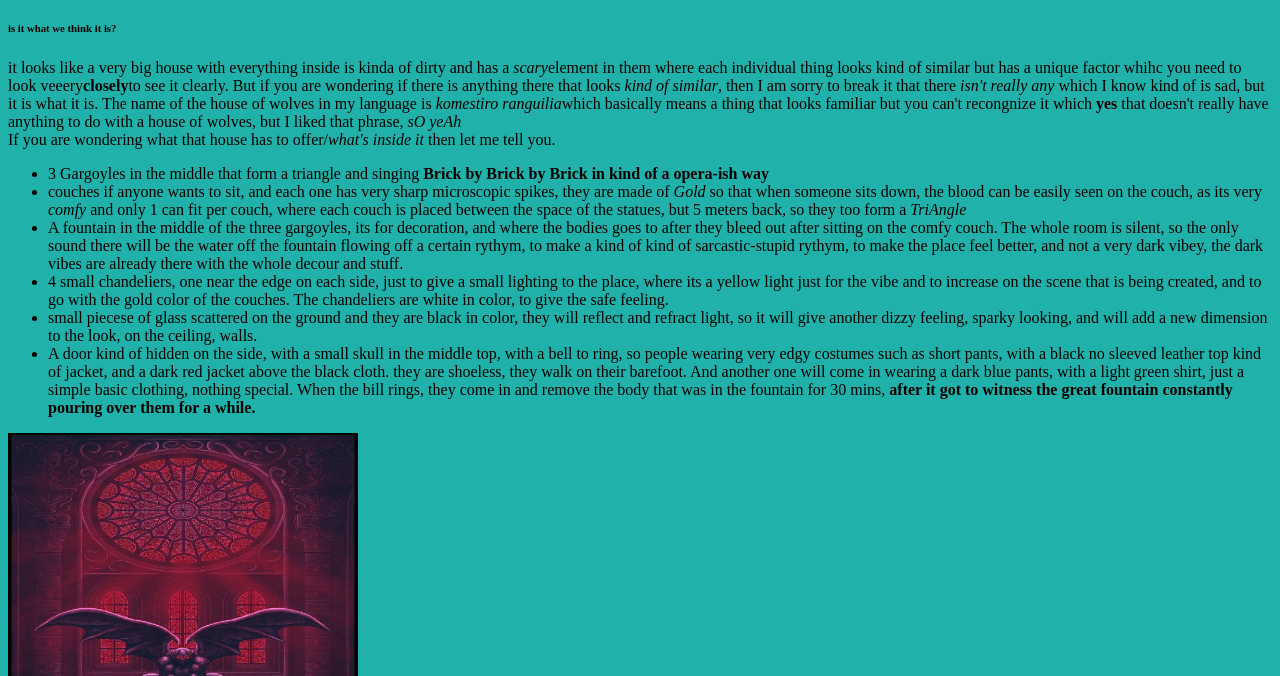
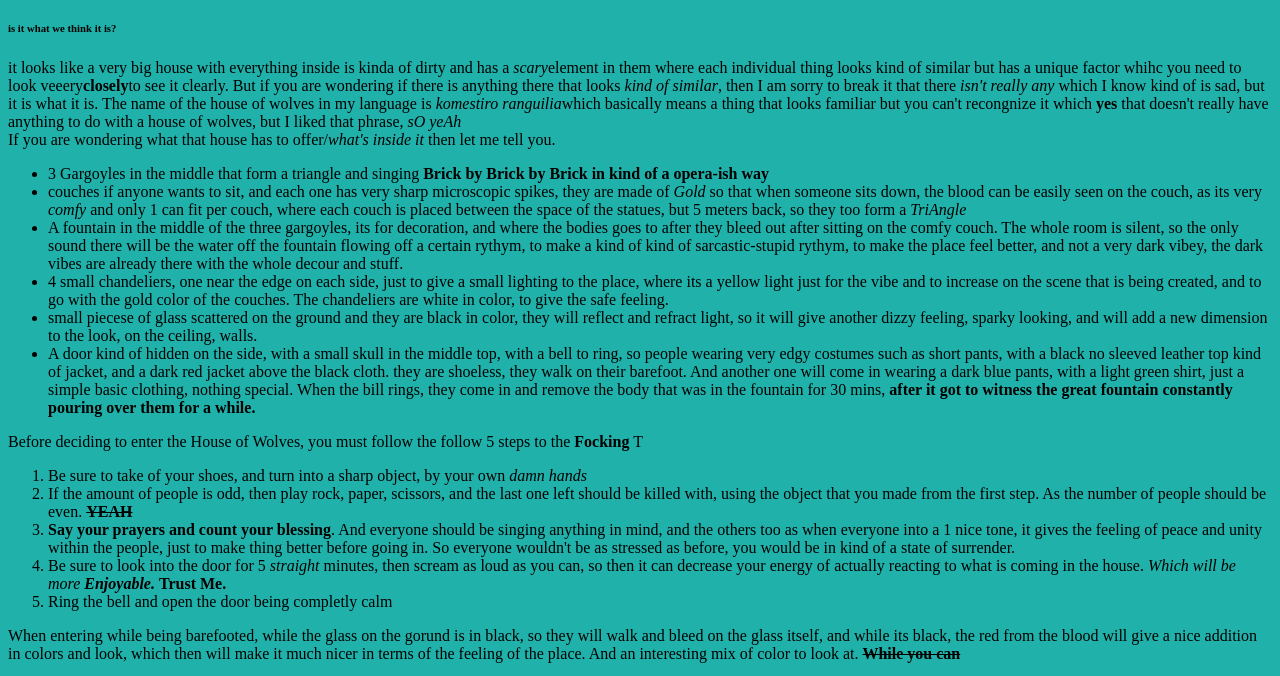
Before and after one commit to O23M/House-of-Wolves-web, a plain HTML site: page Testing html/index.html in a window 1280 px wide. Shown: the part 110-786 px from the top of the page. Drawn offline with Linux system fonts and the light colour scheme.

Commit message:
Update index.html
here I just added some extra description using the 1,2,3,-5

```diff
--- a/Testing html/index.html
+++ b/Testing html/index.html
@@ -5,15 +5,14 @@
     <head>
 
         <title>The legendary house of wolves</title>
+        <h1>hello there everyone</h1>
+        <h2>What does the house of wolves look like?</h2>
+        <h6>is it what we think it is?</h6>
 
     </head>
 
 
     <body>
-
-        <h1>hello there everyone</h1>
-        <h2>What does the house of wolves look like?</h2>
-        <h6>is it what we think it is?</h6>
 
     <p>it looks like a very big house with everything inside is kinda of dirty and has a <em>scary</em>element in them
         where each individual thing looks kind of similar but has a unique factor whihc you need to look veeery<b>closely</b>to see it
@@ -25,21 +24,27 @@
         If you are wondering what that house has to offer/<i>what's inside it</i> then let me tell you.
     <ul>
         <li>3 Gargoyles in the middle that form a triangle and singing <b>Brick by Brick by Brick in kind of a opera-ish way</b></li>
+
         <li>couches if anyone wants to sit, and each one has very sharp microscopic spikes, they are made of <em>Gold</em> so that
             when someone sits down, the blood can be easily seen on the couch, as its very <i>comfy</i>
-            and only 1 can fit per couch, where each couch is placed between the space of the statues, but 5 meters back, so they too form a <i>TriAngle</i> </li>
+            and only 1 can fit per couch, where each couch is placed between the space of the statues, but 5 meters back, so they too form a
+            <i>TriAngle</i> </li>
+
         <li>A fountain in the middle of the three gargoyles, its for decoration, and where the bodies goes to after they
             bleed out after sitting on the comfy couch. The whole room is silent, so the only sound there will be the water
             off the fountain flowing off a certain rythym, to make a kind of kind of sarcastic-stupid rythym, to make the place
             feel better, and not a very dark vibey, the dark vibes are already there with the whole decour and stuff.
         </li>
+
         <li>4 small chandeliers, one near the edge on each side, just to give a small lighting to the place, where its a yellow light
             just for the vibe and to increase on the scene that is being created, and to go with the gold color of the couches.
             The chandeliers are white in color, to give the safe feeling.
         </li>
+
         <li> small piecese of glass scattered on the ground and they are black in color, they will reflect and refract light,
             so it will give another dizzy feeling, sparky looking, and will add a new dimension to the look, on the ceiling, walls.
         </li>
+
         <li>
             A door kind of hidden on the side, with a small skull in the middle top, with a bell to ring, so people wearing very
             edgy costumes such as short pants, with a black no sleeved leather top kind of jacket, and a dark red jacket above
@@ -48,13 +53,59 @@
             remove the body that was in the fountain for 30 mins,<b> after it got to witness the great fountain constantly pouring over
             them for a while.</b>
 
-
         </li>
 
 
         </ul>
 
+
     </p>
+
+    <p> Before deciding to enter the House of Wolves, you must follow the follow 5 steps to the <b>Focking</b> T</p>
+
+        <ol>
+            <li>Be sure to take of your shoes, and turn into a sharp object, by your own <em>damn hands</em></li>
+
+            <li>If the amount of people is odd, then play rock, paper, scissors, and the last one left should be killed
+                with, using the object that you made from the first step. As the number of people
+                should be even. <p class="bold-line">YEAH</p>
+            </li>
+
+            <li><strong>Say your prayers and count your blessing</strong>. And everyone should be singing anything in mind, and the others
+                too as when everyone into a 1 nice tone, it gives the feeling of peace and unity within the people, just to make
+                thing better before going in. So everyone wouldn't be as stressed as before, you would be in kind of a
+                state of surrender.
+            </li>
+
+            <li>Be sure to look into the door for 5 <em>straight </em> minutes, then scream as loud as you can, so then it can
+                decrease your energy of actually reacting to what is coming in the house. <em>Which will be more<strong> Enjoyable.
+                </strong></em> <b>Trust Me.</b> </li>
+
+            <li>Ring the bell and open the door being completly calm</li>
+
+        </ol>
+
+    <p>When entering while being barefooted, while the glass on the gorund is in black, so they will walk and bleed on the glass
+        itself, and while its black, the red from the blood will give a nice addition in colors and look, which then will make it much
+        nicer in terms of the feeling of the place. And an interesting mix of color to look at. <strong><s> While you can</s></p></strong>
+    </p>
+
+    <p>While the people walk, they will eventually bleed out from the severse loss of blood, which then after a while, they will
+        be put into the fountain one by one, 30 minutes interval between each one. Which is very interesting.
+
+       <style>
+            .bold-line{
+                font-weight:bold;  /*makes text bold*/
+                text-decoration: line-through; /*makes a line throught the text*/
+                display: inline;
+            }
+
+        </style>
+
+        <br>
+        <br>
+
+
 
     <img src="Gargoyles.jpg" alt="Description of the image" width="350" height="300">
     <br>
@@ -99,16 +150,6 @@
 </div>
 
 
-
-<!--
-    <div>
-        <div>
-            <P>This is how the <b>Gargoyles</b> look like</P>
-       </div>
-
-    </div>
--->
-
     </body>
 
 </html>
```
